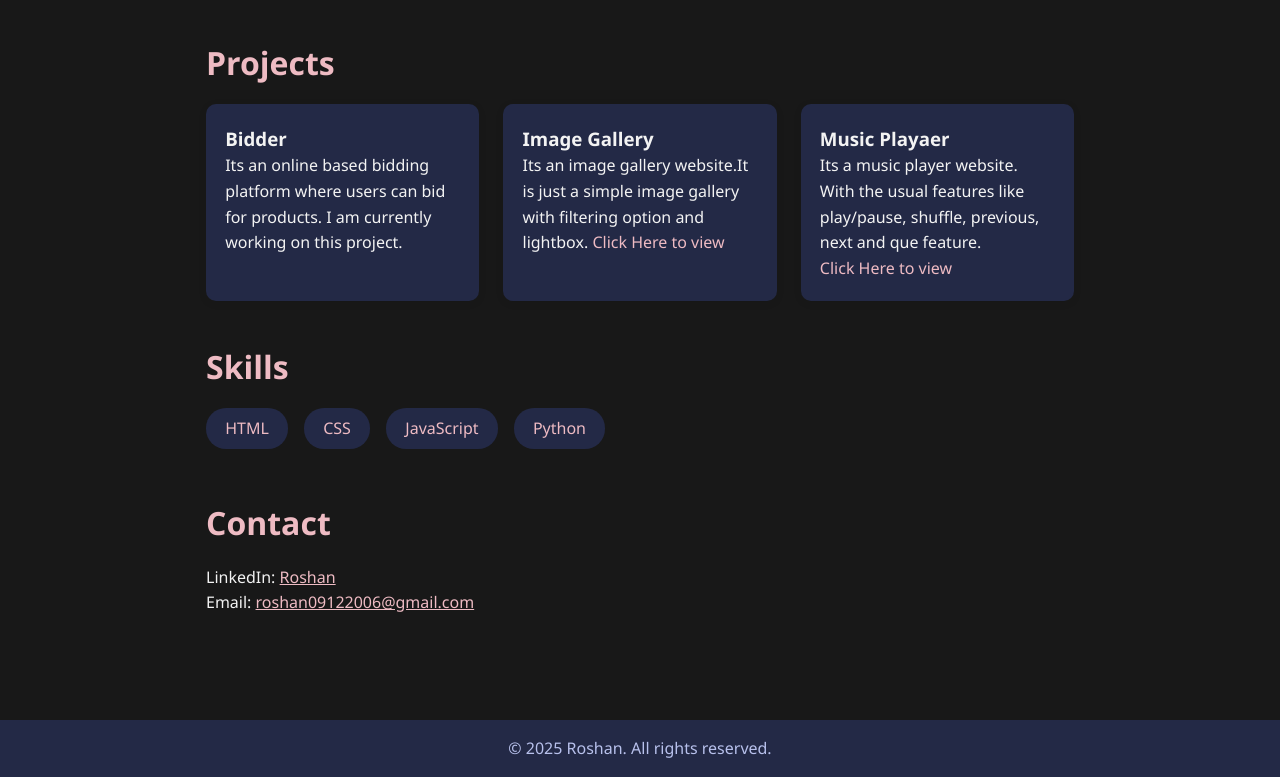
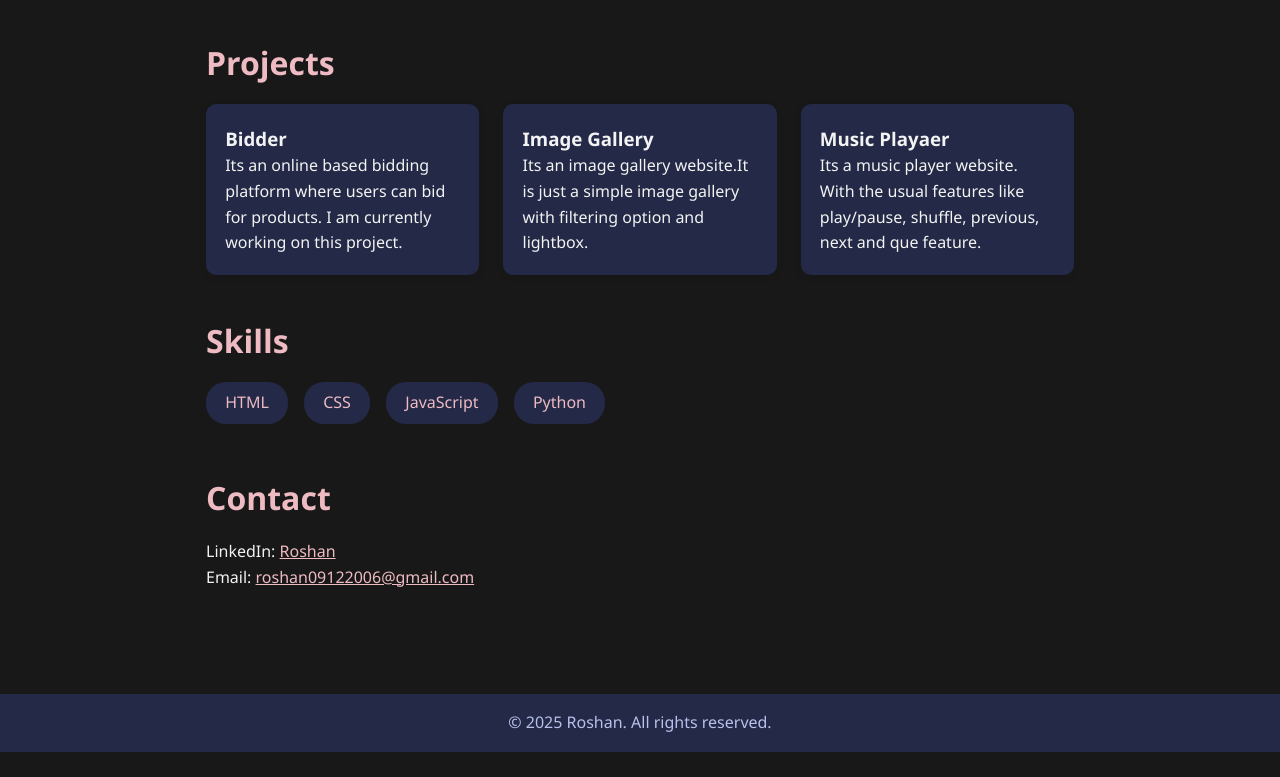
Before and after one commit to Roshan-7107/Code_alpha_task_3, a plain HTML site: page index.html in a window 1280 px wide. Shown: the part 902-1679 px from the top of the page. After the commit the page ends 1654 px from the top, so only its background shows below. Drawn offline with Linux system fonts and the light colour scheme.

Commit message:
Update index.html

```diff
--- a/index.html
+++ b/index.html
@@ -47,7 +47,6 @@
             <p>
               Its an image gallery website.It is just a simple image gallery
               with filtering option and lightbox.
-              <a href="../Image Gallery/index.html">Click Here to view</a>
             </p>
 
           </div>
@@ -55,8 +54,7 @@
             <h3>Music Playaer</h3>
             <p>
               Its a music player website. With the usual features like play/pause, shuffle,
-              previous, next and que feature. <br>
-              <a href="../Music Player/index.html">Click Here to view</a>
+              previous, next and que feature.
             </p>
           </div>
         </div>
```
